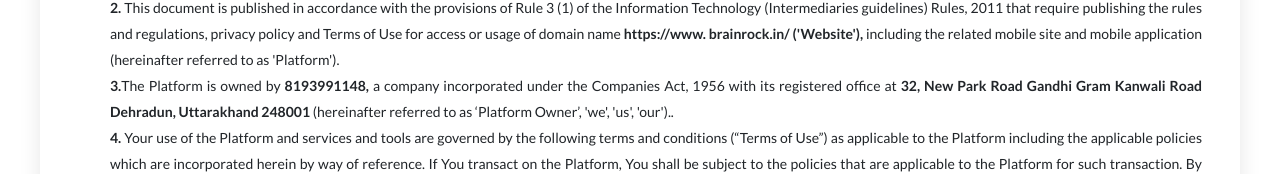
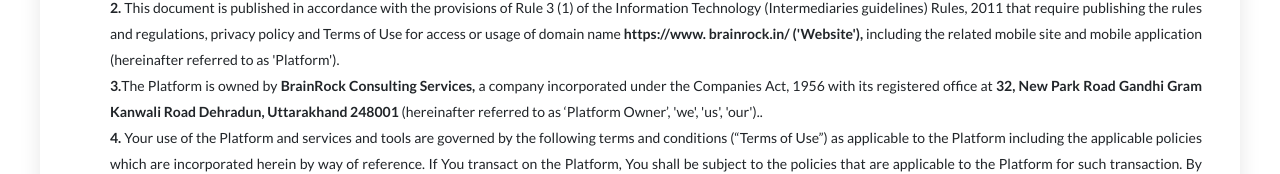
Before and after one commit to rajeshthap/BrainRockWebsite, a React (Create React App) app: page /Terms in a window 1280 px wide. Shown: the part 541-715 px from the top of the page. Built offline with nearby package versions, Linux system fonts and the light colour scheme; no server answers; the HTML template or start-up script is replaced by a standard one.

Commit message:
updated insert

```diff
--- a/src/componets/pdf_page/Terms.js
+++ b/src/componets/pdf_page/Terms.js
@@ -44,7 +44,7 @@ Technology (Intermediaries guidelines) Rules, 2011 that require publishing the r
 regulations, privacy policy and Terms of Use for access or usage of domain name <strong>https://www.
 brainrock.in/ ('Website'),</strong> including the related mobile site and mobile application (hereinafter
 referred to as 'Platform').</li>
-<li><strong>3.</strong>The Platform is owned by <strong>8193991148,</strong> a company incorporated under the Companies Act, 1956
+<li><strong>3.</strong>The Platform is owned by <strong>BrainRock Consulting Services,</strong> a company incorporated under the Companies Act, 1956
 with its registered office at <strong>32, New Park Road Gandhi Gram Kanwali Road Dehradun,
 Uttarakhand 248001 </strong>(hereinafter referred to as ‘Platform Owner’, 'we', 'us', 'our')..</li>
 <li><strong>4. </strong>Your use of the Platform and services and tools are governed by the following terms and
@@ -203,9 +203,9 @@ services for which we consider such information to be necessary.</p>
 update this Privacy Policy to reflect changes to our information practices. We may alert / notify you
 about the significant changes to the Privacy Policy, in the manner as may be required under applicable
 laws.</p>
-<p><h3>Grievance Officer</h3><strong>Insert Name of the Office:</strong> Brainrock Consulting Services </p>
+<p><h3>Grievance Officer</h3><strong> Name of the Office:</strong> Brainrock Consulting Services </p>
 <p><strong>Designation:</strong> Director</p>
-<p><strong>Insert Name and Address of the Company:</strong> 32 New Park Road, Gandhi Gram Near Kanwali Road Dehradun, Uttarakhand</p>
+<p><strong> Name and Address of the Company:</strong> 32 New Park Road, Gandhi Gram Near Kanwali Road Dehradun, Uttarakhand</p>
 <p><strong>Contact us:</strong> 8193991148</p>
 <p><strong>Phone: Time:</strong> Monday - Friday(9:00 - 18:00)</p>
 <h2 className="section-heading">Refund and Cancellation policy</h2>
```
